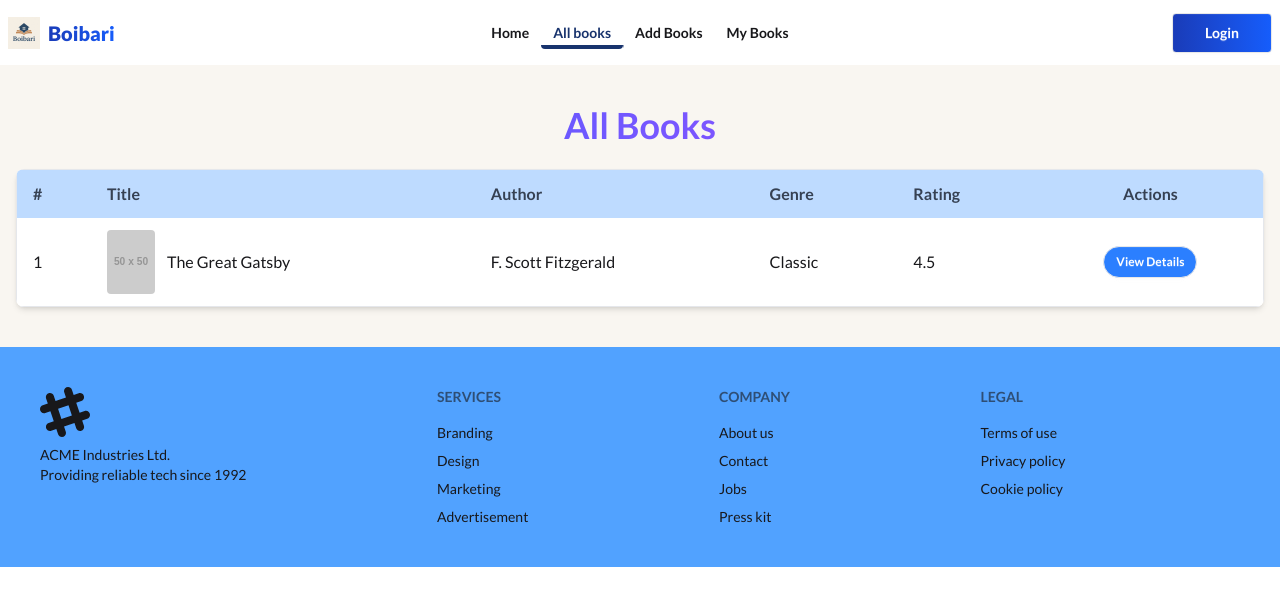
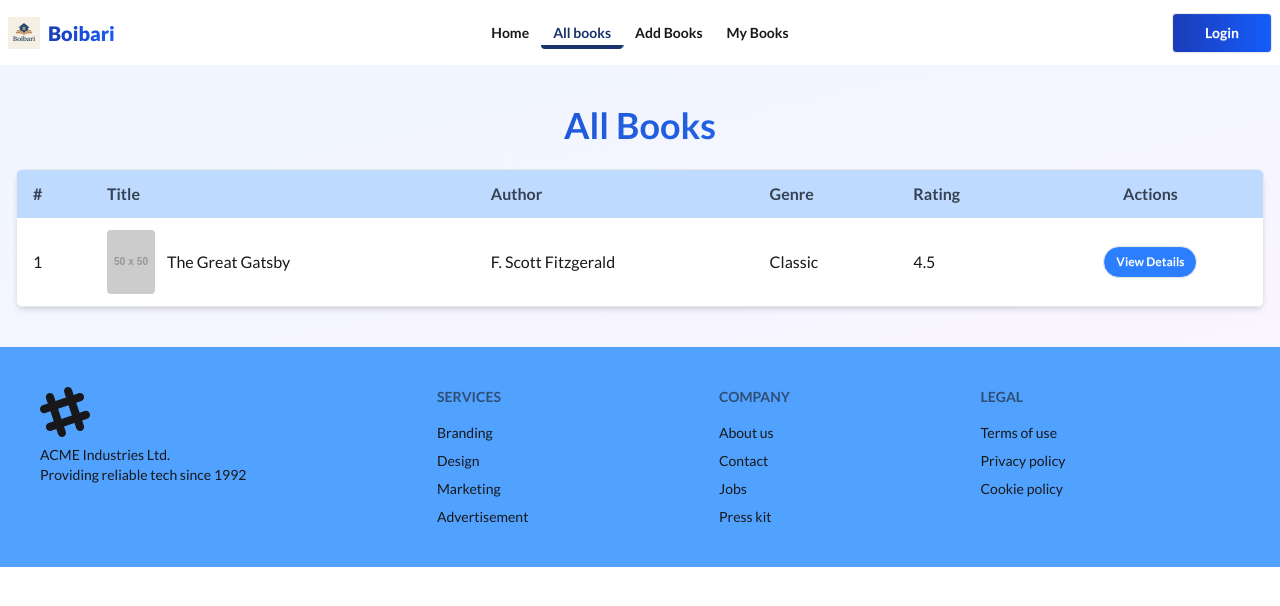
Before and after one commit to Alamin1052/boibari-client, a React (Vite) app: page /all-books in a window 1280 px wide. Shown: the top 606 px of the page. Built offline with nearby package versions, Linux system fonts and the light colour scheme.

Commit message:
all books page ui done]

```diff
--- a/src/LayOuts/MainLayOut.jsx
+++ b/src/LayOuts/MainLayOut.jsx
@@ -9,7 +9,7 @@
             <section>
                 <Navbar></Navbar>
             </section>
-            <section className=' bg-[#F9F6F1]'>
+            <section className=' bg-gradient-to-br from-blue-50 to-purple-50'>
                 <Outlet></Outlet>
             </section>
             <section>
--- a/src/Pages/AllBooks.jsx
+++ b/src/Pages/AllBooks.jsx
@@ -4,7 +4,7 @@
     return (
         <div className="container mx-auto py-10 px-4">
             {/* Page Title */}
-            <h1 className="text-3xl md:text-4xl font-bold text-center mb-6 bg-gradient-to-r from-blue-600 to-purple-500 bg-clip-text text-transparent">
+            <h1 className="text-3xl md:text-4xl font-bold text-center mb-6 bg-gradient-to-r from-blue-800 to-blue-500 bg-clip-text text-transparent">
                 All Books
             </h1>
 
```
